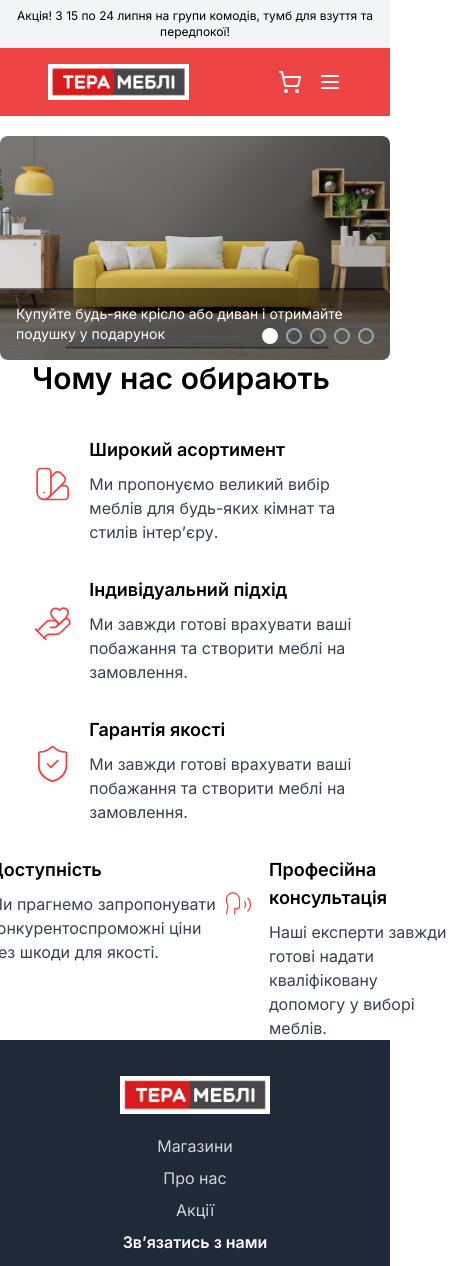
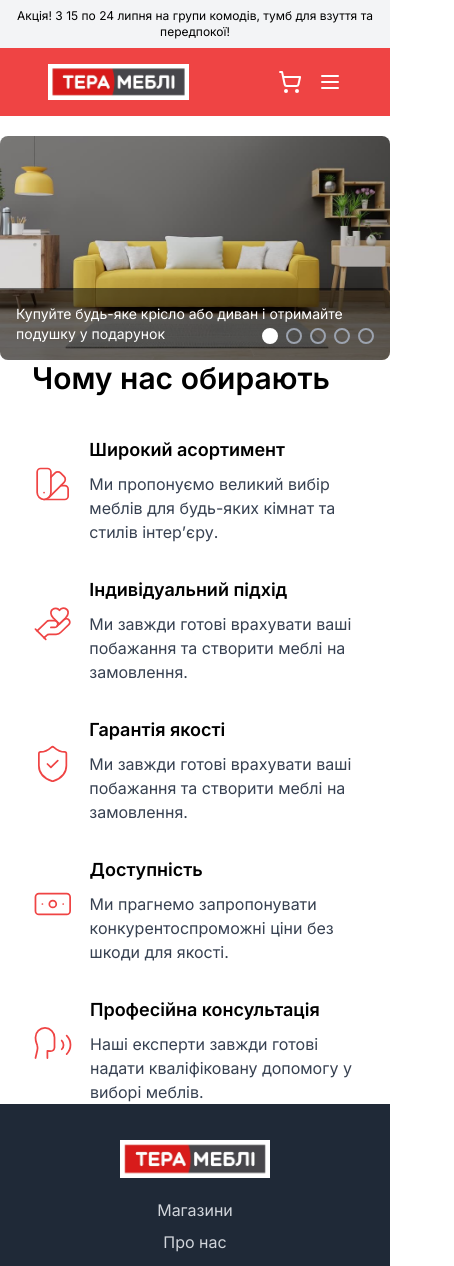
Before and after one commit to nhnserg/tera-mebli, a Next.js app: page / in a window 390 px wide. Shown: the top 1266 px of the page, 454 px wide, since content can reach past the window. Built offline with nearby package versions, Linux system fonts and the light colour scheme.

Commit message:
WhyChooseUs
fixed

```diff
--- a/components/WhyChooseUs.tsx
+++ b/components/WhyChooseUs.tsx
@@ -11,9 +11,7 @@ import Icon from "./Icon";
 const WhyChooseUs = () => {
   return (
     <div className="container mx-auto">
-      <h2 className="text-3xl font-semibold mb-10">
-        Чому нас обирають
-      </h2>
+      <h2 className="text-3xl font-semibold mb-10">Чому нас обирають</h2>
       <div className="grid grid-cols-1 md:grid-cols-2 lg:grid-cols-3 gap-8">
         <div className="flex">
           <Icon
@@ -59,9 +57,9 @@ const WhyChooseUs = () => {
             </p>
           </div>
         </div>
-        {/* Обертка для центровки последних двух элементов с отступами */}
-        <div className="lg:col-span-3 flex justify-center lg:justify-between">
-          <div className="flex lg:ml-[209px]">
+        {/* Обертка для центровки последних двух элементов только на декстопе */}
+        <div className="lg:col-span-3 flex flex-col lg:flex-row justify-center lg:justify-between">
+          <div className="flex mb-8 lg:mb-0 lg:ml-[209px]">
             <Icon
               icon={Banknote}
               size={100}
@@ -86,8 +84,8 @@ const WhyChooseUs = () => {
                 Професійна консультація
               </h3>
               <p className="text-gray-700">
-                Наші експерти завжди готові надати кваліфіковану допомогу у виборі
-                меблів.
+                Наші експерти завжди готові надати кваліфіковану допомогу у
+                виборі меблів.
               </p>
             </div>
           </div>
--- a/tailwind.config.ts
+++ b/tailwind.config.ts
@@ -11,8 +11,8 @@ const config: Config = {
       center: true,
       padding: "2rem",
       screens: {
-        sm: "475px",
-        md: "768px",
+        sm: "768px",
+        md: "1024px",
         lg: "1218px",
       },
     },
```
